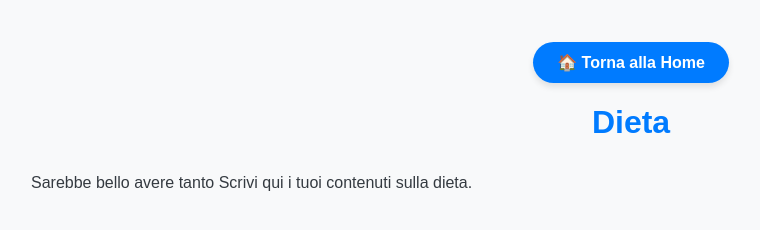
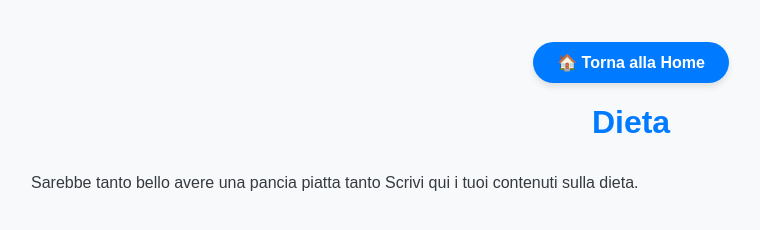
Before and after one commit to Marcodeu76/miosito, a plain HTML site: page dieta.html in a window 1280 px wide. Shown: the whole page, without its empty margins (9-769 px from the left). Drawn offline with Linux system fonts and the light colour scheme.

Commit message:
Aggiornamento rapido

```diff
--- a/dieta.html
+++ b/dieta.html
@@ -10,6 +10,6 @@
   </div>
 <body>
     <h1>Dieta</h1>
-    <p>Sarebbe bello avere tanto Scrivi qui i tuoi contenuti sulla dieta.</p>
+    <p>Sarebbe tanto bello avere una pancia piatta tanto Scrivi qui i tuoi contenuti sulla dieta.</p>
 </body>
 </html>
```
